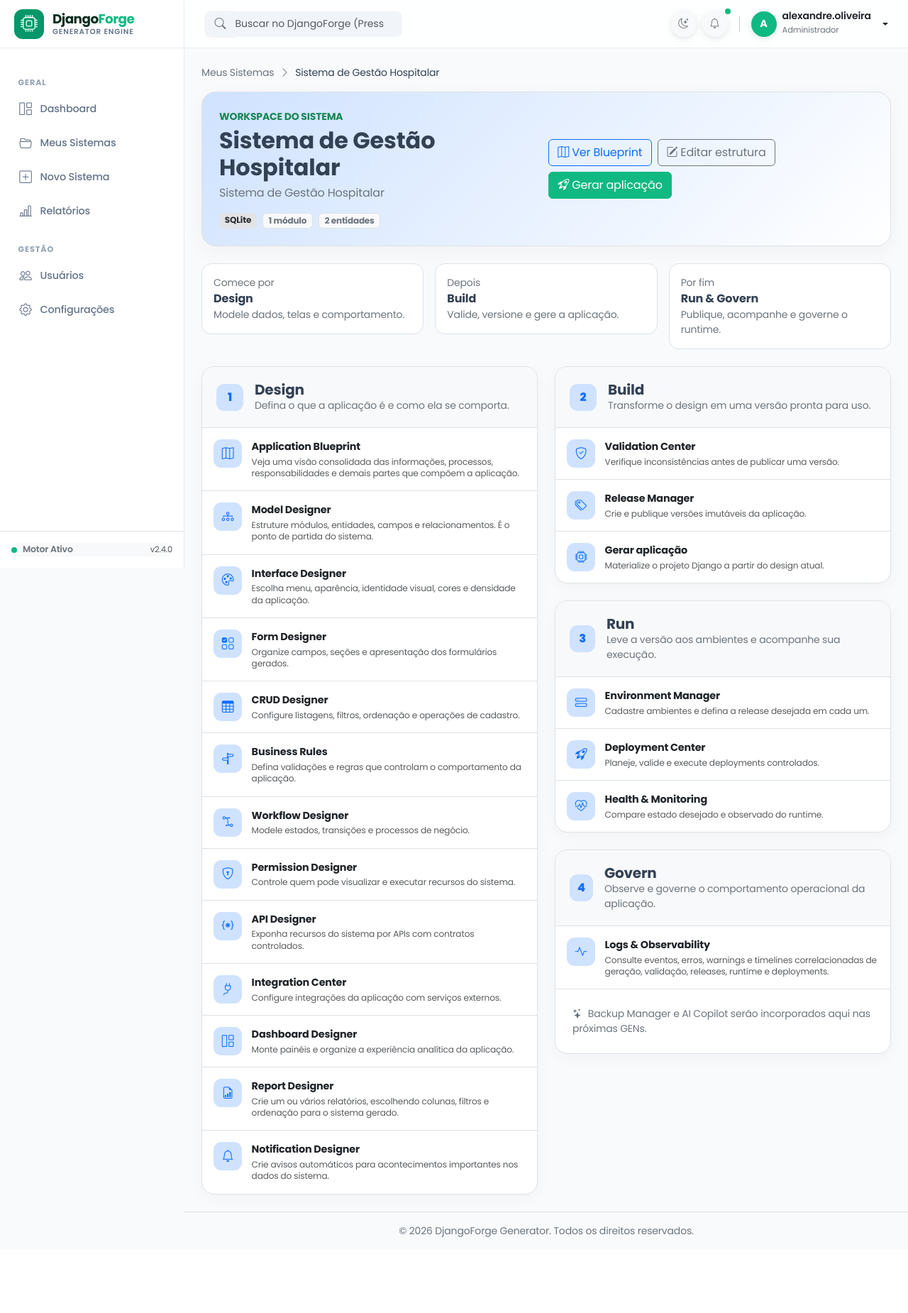
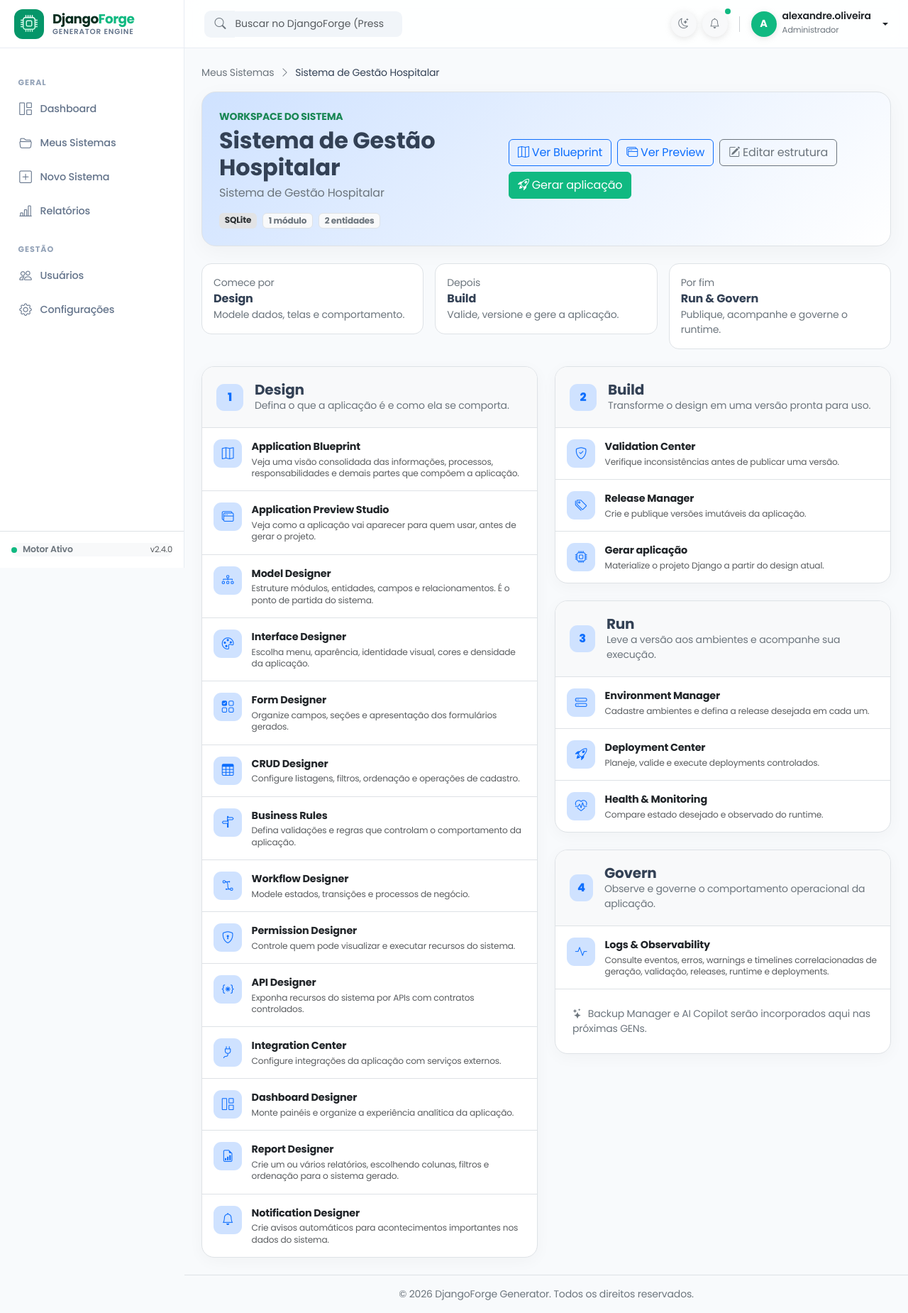
Before and after one commit to alexandre-ronald/gerador_sistema, a Django app: page /sistemas/1/workspace/ in a window 1280 px wide. Shown: the whole page at 71% size. Before the commit the page ends 1743 px from the top, so only its background shows below. Run offline with Django 5.2, Linux system fonts and the light colour scheme; a user stored in the database is signed in; data comes from the database, SQL or seed files in the repository.

Commit message:
GEN-069.2 integra Preview Studio ao Workspace

```diff
--- a/templates/sistema/workspace.html
+++ b/templates/sistema/workspace.html
@@ -17,13 +17,14 @@
   <section class="workspace-hero mb-4">
     <div class="d-flex flex-column flex-lg-row justify-content-between gap-4 align-items-lg-center">
       <div><div class="text-success text-uppercase fw-bold small mb-1">Workspace do sistema</div><h2 class="fw-bold mb-1">{{ sistema.nome }}</h2><p class="text-secondary mb-3">{{ sistema.descricao|default:"Projete, valide, publique e acompanhe esta aplicação seguindo o fluxo recomendado." }}</p><div class="d-flex flex-wrap gap-2"><span class="badge bg-secondary-subtle text-secondary-emphasis">{{ sistema.get_banco_dados_display }}</span><span class="badge bg-light text-secondary border">{{ total_modulos }} módulo{{ total_modulos|pluralize }}</span><span class="badge bg-light text-secondary border">{{ total_entidades }} entidade{{ total_entidades|pluralize }}</span>{% if sistema.gerar_docker %}<span class="badge bg-info-subtle text-info-emphasis">Docker</span>{% endif %}</div></div>
-      <div class="d-flex flex-wrap gap-2"><a href="{% url 'sistema:application_blueprint' sistema.pk %}" class="btn btn-outline-primary"><i class="bi bi-map me-1"></i>Ver Blueprint</a><a href="{% url 'sistema:editar_sistema' sistema.pk %}" class="btn btn-outline-secondary"><i class="bi bi-pencil-square me-1"></i>Editar estrutura</a><a href="{% url 'sistema:gerar_sistema' sistema.pk %}" class="btn btn-primary"><i class="bi bi-rocket-takeoff me-1"></i>Gerar aplicação</a></div>
+      <div class="d-flex flex-wrap gap-2"><a href="{% url 'sistema:application_blueprint' sistema.pk %}" class="btn btn-outline-primary"><i class="bi bi-map me-1"></i>Ver Blueprint</a><a href="{% url 'sistema:application_preview' sistema.pk %}" class="btn btn-outline-primary"><i class="bi bi-window-stack me-1"></i>Ver Preview</a><a href="{% url 'sistema:editar_sistema' sistema.pk %}" class="btn btn-outline-secondary"><i class="bi bi-pencil-square me-1"></i>Editar estrutura</a><a href="{% url 'sistema:gerar_sistema' sistema.pk %}" class="btn btn-primary"><i class="bi bi-rocket-takeoff me-1"></i>Gerar aplicação</a></div>
     </div>
   </section>
   <div class="row g-3 mb-4"><div class="col-md-4"><div class="summary-card"><div class="small text-secondary">Comece por</div><div class="fw-bold">Design</div><div class="small text-secondary">Modele dados, telas e comportamento.</div></div></div><div class="col-md-4"><div class="summary-card"><div class="small text-secondary">Depois</div><div class="fw-bold">Build</div><div class="small text-secondary">Valide, versione e gere a aplicação.</div></div></div><div class="col-md-4"><div class="summary-card"><div class="small text-secondary">Por fim</div><div class="fw-bold">Run & Govern</div><div class="small text-secondary">Publique, acompanhe e governe o runtime.</div></div></div></div>
   <div class="row g-4">
     <div class="col-12 col-xl-6"><section class="stage-card"><div class="stage-head d-flex gap-3 align-items-center"><div class="stage-number">1</div><div><h5 class="fw-bold mb-0">Design</h5><div class="small text-secondary">Defina o que a aplicação é e como ela se comporta.</div></div></div>
       <a class="tool-link" href="{% url 'sistema:application_blueprint' sistema.pk %}"><div class="tool-icon"><i class="bi bi-map"></i></div><div><div class="tool-title">Application Blueprint</div><div class="tool-desc">Veja uma visão consolidada das informações, processos, responsabilidades e demais partes que compõem a aplicação.</div></div></a>
+      <a class="tool-link" href="{% url 'sistema:application_preview' sistema.pk %}"><div class="tool-icon"><i class="bi bi-window-stack"></i></div><div><div class="tool-title">Application Preview Studio</div><div class="tool-desc">Veja como a aplicação vai aparecer para quem usar, antes de gerar o projeto.</div></div></a>
       <a class="tool-link" href="{% url 'sistema:editar_sistema' sistema.pk %}"><div class="tool-icon"><i class="bi bi-diagram-3"></i></div><div><div class="tool-title">Model Designer</div><div class="tool-desc">Estruture módulos, entidades, campos e relacionamentos. É o ponto de partida do sistema.</div></div></a>
       <a class="tool-link" href="{% url 'sistema:interface_designer' sistema.pk %}"><div class="tool-icon"><i class="bi bi-palette"></i></div><div><div class="tool-title">Interface Designer</div><div class="tool-desc">Escolha menu, aparência, identidade visual, cores e densidade da aplicação.</div></div></a>
       <a class="tool-link" href="{% url 'sistema:form_designer' sistema.pk %}"><div class="tool-icon"><i class="bi bi-ui-checks-grid"></i></div><div><div class="tool-title">Form Designer</div><div class="tool-desc">Organize campos, seções e apresentação dos formulários gerados.</div></div></a>
```
